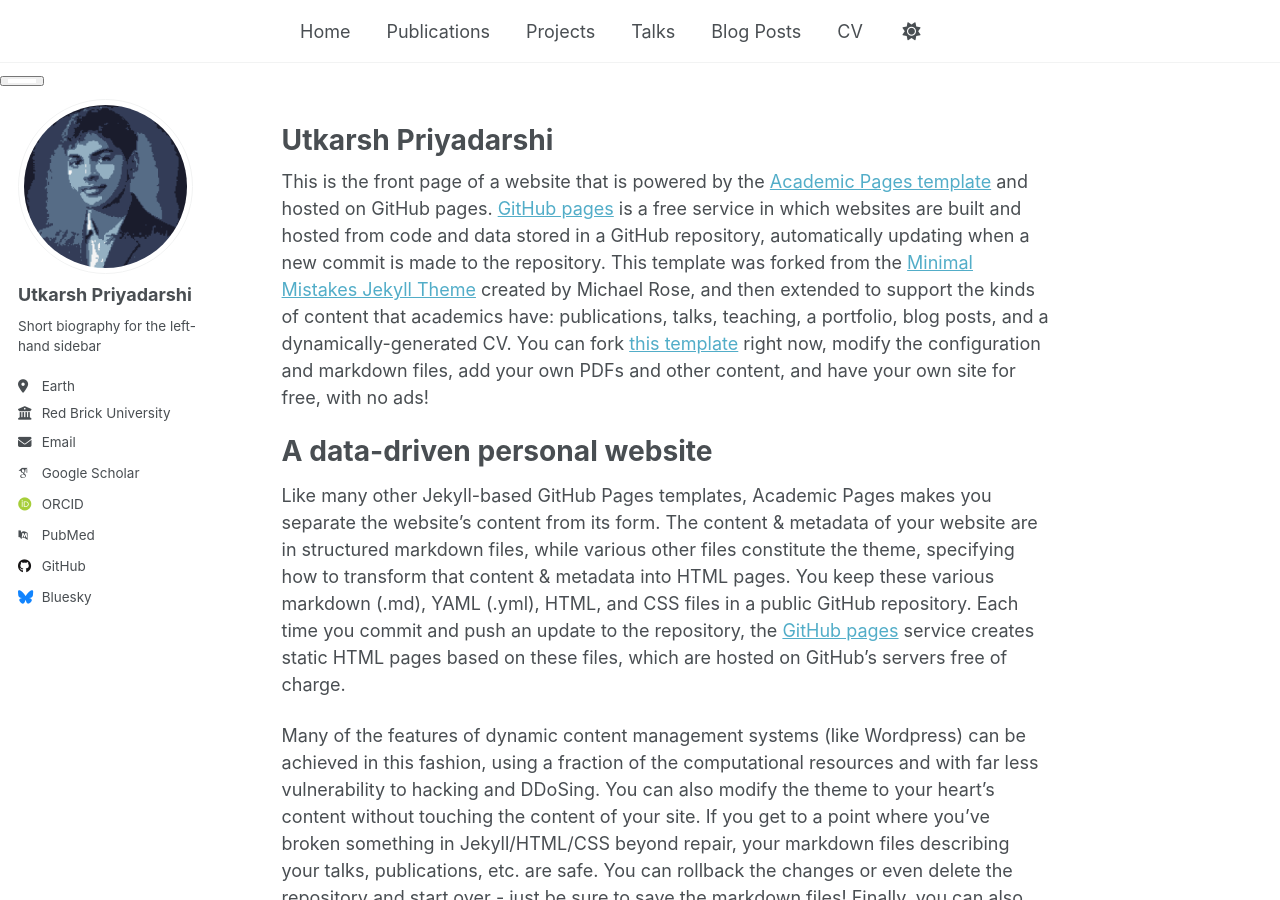
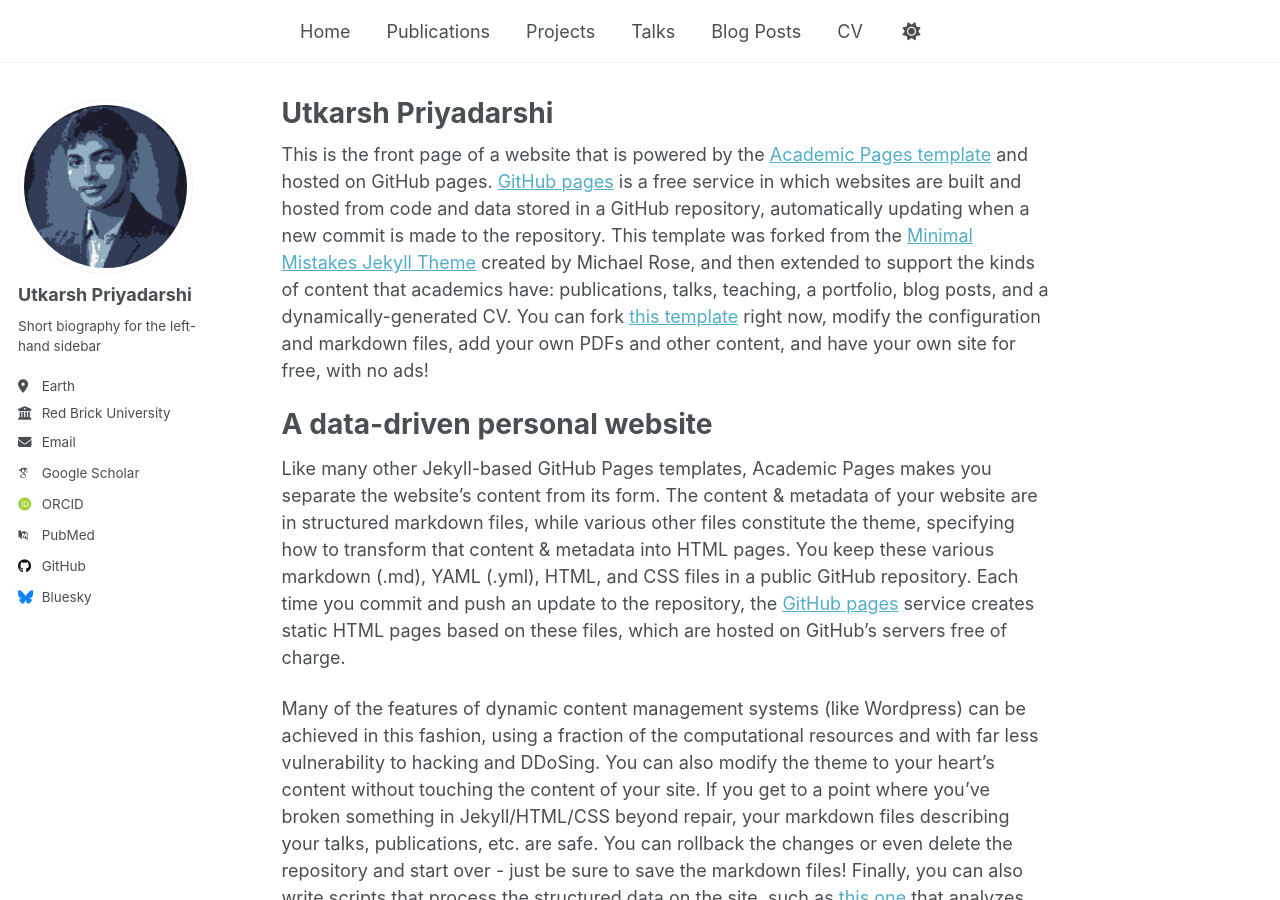
Before and after one commit to priyadarshiutkarsh/priyadarshiutkarsh.github.io, a Jekyll site: the page built from _pages/about.md, in a window 1280 px wide and 900 px high. Built offline with Jekyll 4.4.1, drawn with Linux system fonts in a browser that asks for light colours; some web fonts are replaced.

Commit message:
Update masthead.html

```diff
--- a/_includes/masthead.html
+++ b/_includes/masthead.html
@@ -1,18 +1,10 @@
 {% include base_path %}
-
-<!-- Hamburger button ABOVE masthead (only visible on small screens) -->
-<div class="hamburger-top">
-  <button id="menu-button" aria-label="Toggle Navigation">
-    <div class="navicon"></div>
-  </button>
-</div>
 
 <div class="masthead">
   <div class="masthead__inner-wrap">
     <div class="masthead__menu">
       <nav id="site-nav" class="greedy-nav">
-        <!-- REMOVED button from here to avoid double icon -->
-
+        <button><div class="navicon"></div></button>
         <ul class="visible-links">
           <li class="masthead__menu-item masthead__menu-item--lg persist">
             <a href="{{ base_path }}/">{{ site.title }}</a>
```
